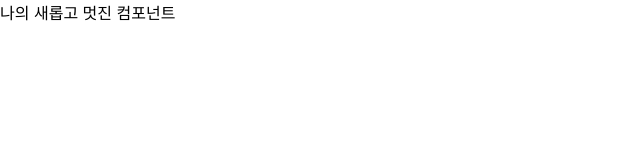
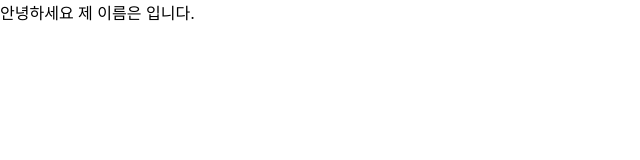
Before and after one commit to nainde0719/hello-react, a React (Create React App) app: page / in a window 1280 px wide. Shown: the top 160 px of the page, without its empty margins (0-640 px from the left). Built offline with nearby package versions, Linux system fonts and the light colour scheme; the HTML template or start-up script is replaced by a standard one.

Commit message:
3.2.1 JSX 내부에서 props 렌더링

```diff
--- a/src/MyComponent.js
+++ b/src/MyComponent.js
@@ -4,7 +4,7 @@ class MyComponent extends Component {
     render() {
         return (
             <div>
-                나의 새롭고 멋진 컴포넌트
+                안녕하세요 제 이름은 {this.props.name} 입니다.
             </div>
         )
     }
```
